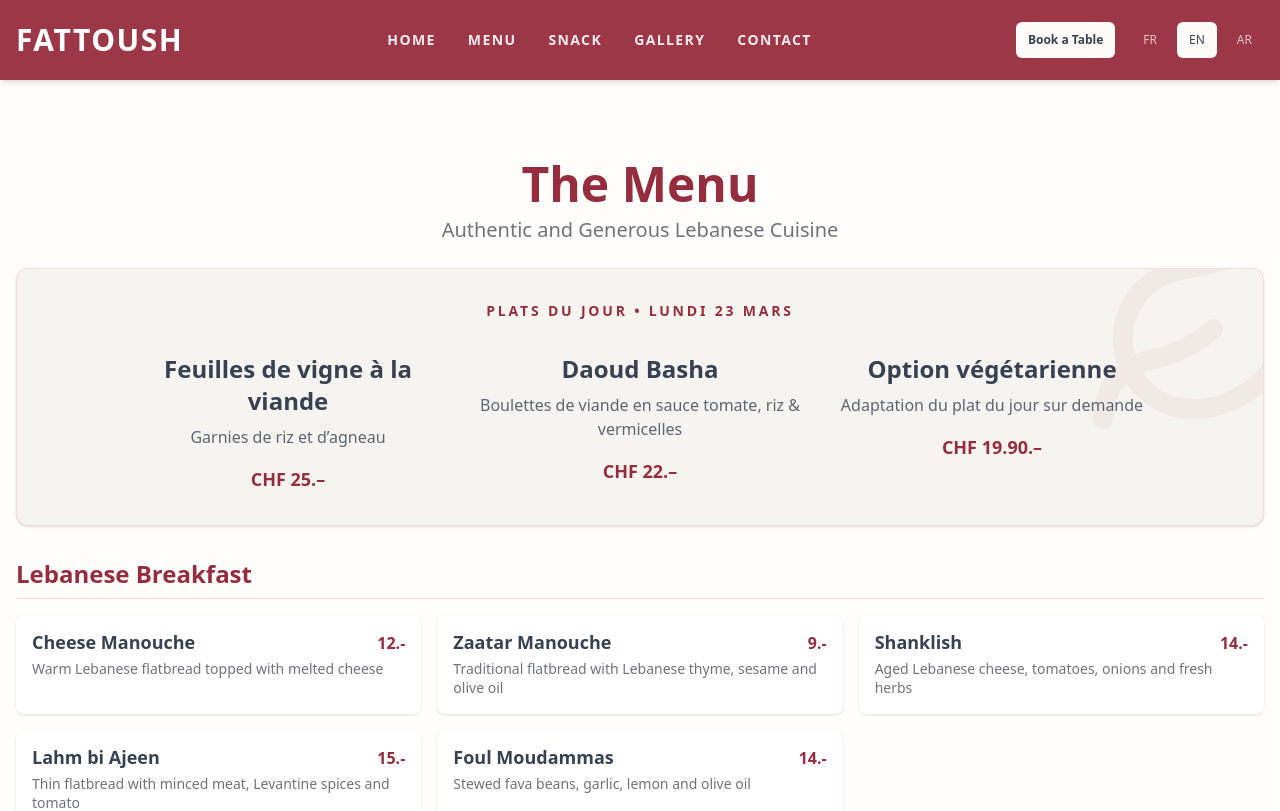
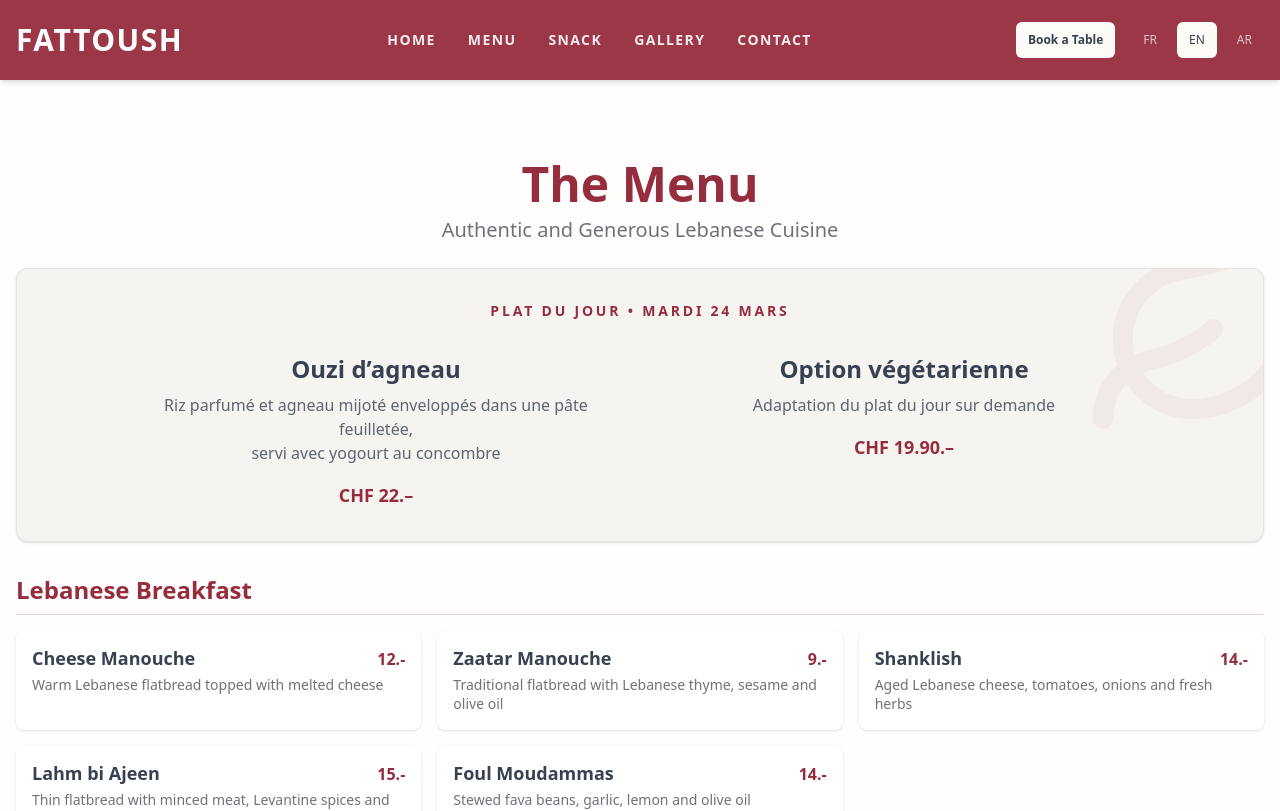
Before and after one commit to lopezdamien/fattoush, a Next.js app: page /en/menu in a window 1280 px wide. Shown: the top 811 px of the page. Built offline with nearby package versions, Linux system fonts and the light colour scheme.

Commit message:
Update daily specials for tomorrow

```diff
--- a/src/app/[locale]/menu/page.tsx
+++ b/src/app/[locale]/menu/page.tsx
@@ -142,29 +142,18 @@
 
                         <div className="relative z-10 inline-flex items-center space-x-3 justify-center w-full">
                             <span className="text-xs md:text-sm font-bold tracking-[0.2em] text-primary uppercase text-center">
-                                Plats du jour • Lundi 23 Mars
+                                Plat du jour • Mardi 24 Mars
                             </span>
                         </div>
 
-                        <div className="relative z-10 grid grid-cols-1 lg:grid-cols-3 gap-8 w-full max-w-5xl text-center mt-2">
+                        <div className="relative z-10 grid grid-cols-1 lg:grid-cols-2 gap-8 w-full max-w-5xl text-center mt-2">
                             <div className="flex flex-col items-center space-y-2">
                                 <h2 className="text-xl md:text-2xl font-bold text-foreground">
-                                    Feuilles de vigne à la viande
+                                    Ouzi d’agneau
                                 </h2>
                                 <p className="text-sm md:text-base text-foreground/80 font-medium">
-                                    Garnies de riz et d’agneau
-                                </p>
-                                <span className="text-lg font-bold text-primary mt-2">
-                                    CHF 25.–
-                                </span>
-                            </div>
-
-                            <div className="flex flex-col items-center space-y-2">
-                                <h2 className="text-xl md:text-2xl font-bold text-foreground">
-                                    Daoud Basha
-                                </h2>
-                                <p className="text-sm md:text-base text-foreground/80 font-medium">
-                                    Boulettes de viande en sauce tomate, riz & vermicelles
+                                    Riz parfumé et agneau mijoté enveloppés dans une pâte feuilletée,<br />
+                                    servi avec yogourt au concombre
                                 </p>
                                 <span className="text-lg font-bold text-primary mt-2">
                                     CHF 22.–
```
